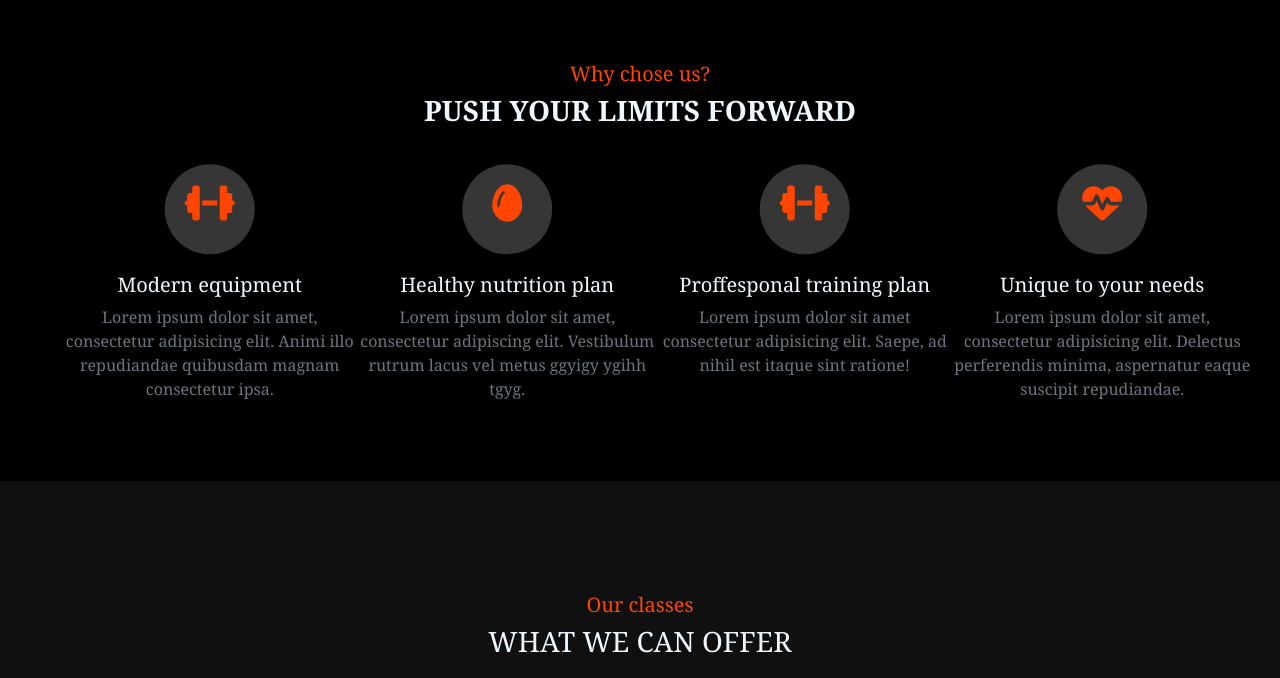
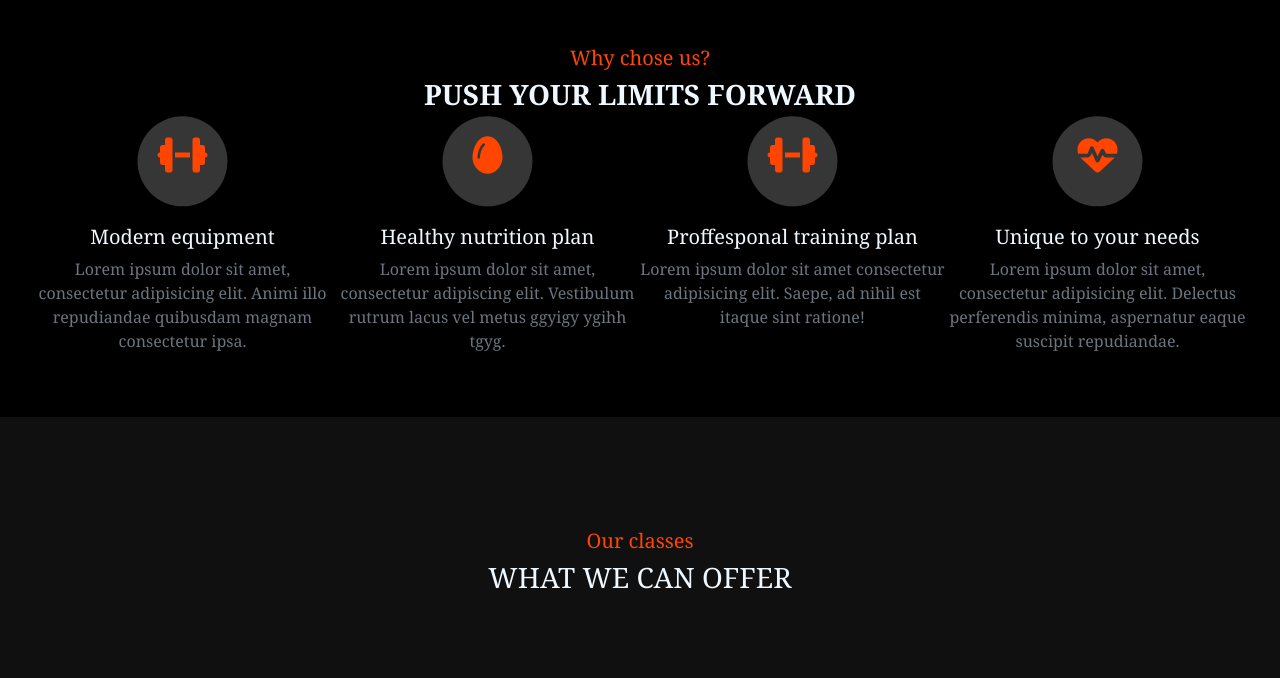
Before and after one commit to Gopi9652/Gym-web-site, a plain HTML site: page index.html in a window 1280 px wide. Shown: the part 776-1454 px from the top of the page. Drawn offline with nearby package versions, Linux system fonts and the light colour scheme.

Commit message:
Update index.html

```diff
--- a/index.html
+++ b/index.html
@@ -48,12 +48,9 @@
         </div>
 
         <!-- why choose us -->
-        <section class="container-fluid black pt-5 pb-5">
-            <div class="container-fluid text-center p-5 p-sm-3 " >
+        <section class="container-fluid black pt-5 pb-5 text-center">
                 <h5 class="orange">Why chose us?</h5>
-                <b class="font-weight-bold h3">PUSH YOUR LIMITS FORWARD</b>
-            </div>
-            <div class="container-fluid m-3 m-sm-3">
+                <b class="font-weight-bold h3 ob-5">PUSH YOUR LIMITS FORWARD</b> <br>
                 <div class="row container-fluid text-center justify-content-center align-item-center mx-auto " id="choose">
                     <div class="col-md-3 col-sm-12 p-3 p-sm-0">
                         <i class='fas fa-dumbbell pt-4 mb-2'></i>
```
